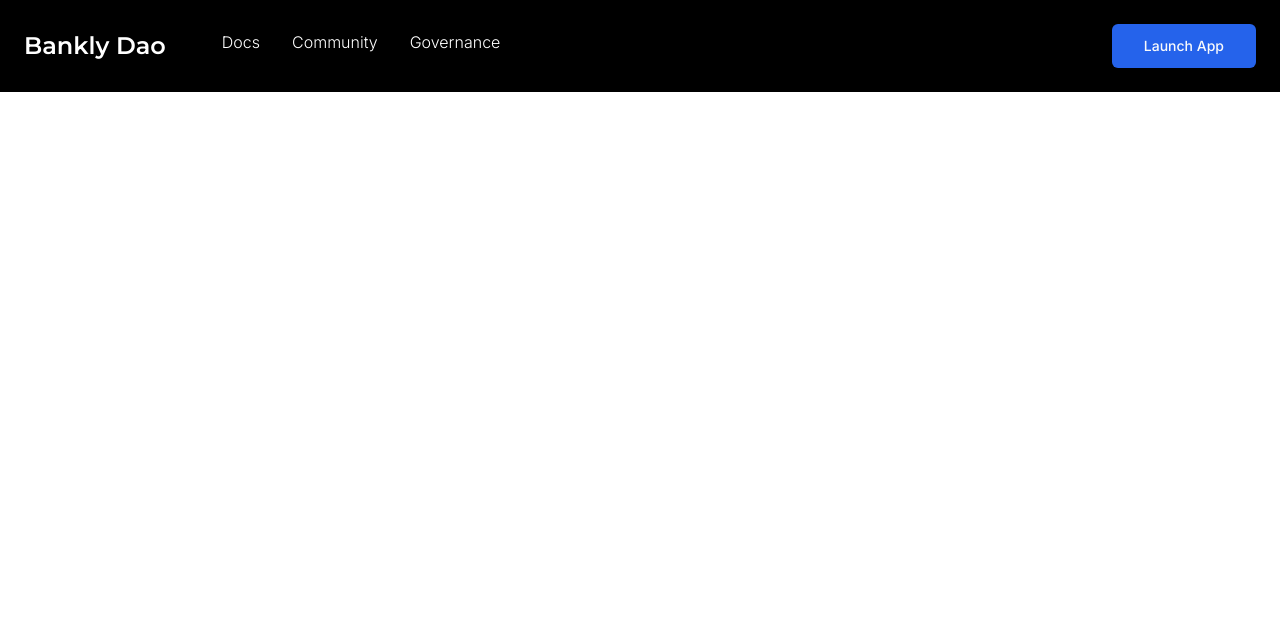
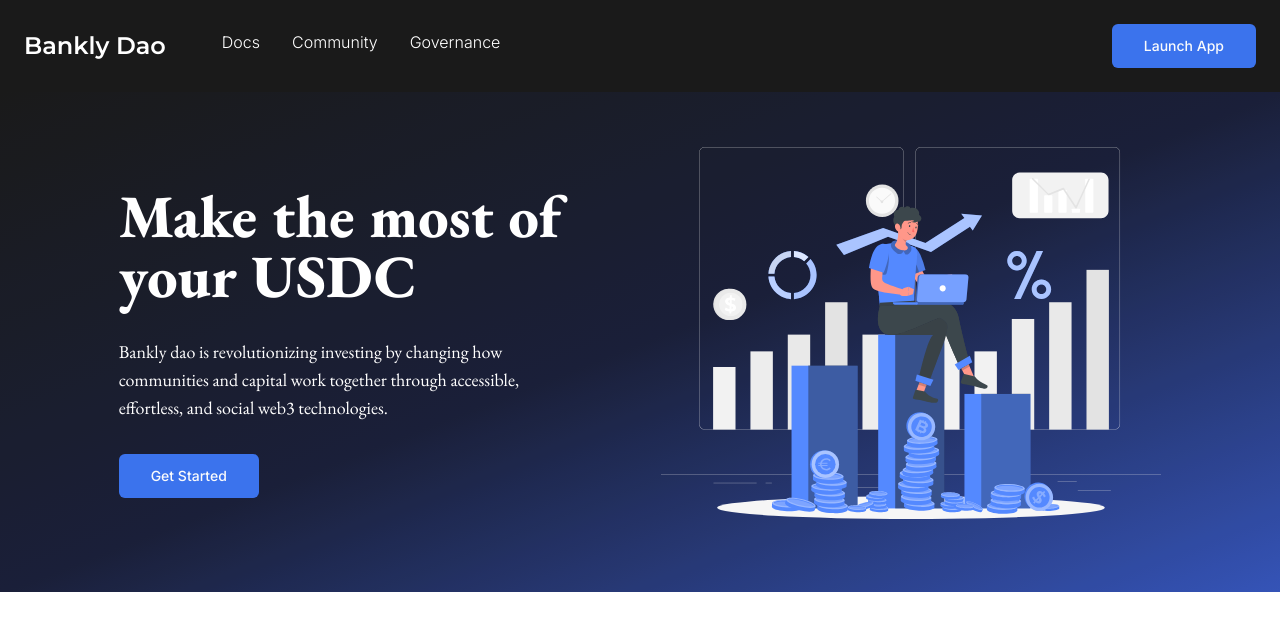
Before and after one commit to Ernesto-tha-great/bankly-dao, a Next.js app: page / in a window 1280 px wide. Shown: the top 630 px of the page. Built offline with nearby package versions, Linux system fonts and the light colour scheme.

Commit message:
hero done

```diff
--- a/app/(landing)/page.tsx
+++ b/app/(landing)/page.tsx
@@ -1,3 +1,4 @@
+import Hero from "@/components/landingPage/Hero";
 import LandingNav from "@/components/landingPage/LandingNav";
 import React from "react";
 
@@ -5,6 +6,7 @@
   return (
     <div className=" h-screen  ">
       <LandingNav />
+      <Hero />
     </div>
   );
 };
--- a/components/landingPage/Hero.tsx
+++ b/components/landingPage/Hero.tsx
@@ -1,7 +1,35 @@
-import React from "react";
+import { cn } from "@/lib/utils";
+import { Montserrat, EB_Garamond } from "next/font/google";
+import { Button } from "../ui/button";
+import Image from "next/image";
 
+const montserrat = EB_Garamond({ weight: "800", subsets: ["latin"] });
+const subFont = EB_Garamond({ weight: "400", subsets: ["latin"] });
 const Hero = () => {
-  return <div className="bg-gradient-to-b from-gray-950 to-blue-800">Hero</div>;
+  return (
+    <div className=" flex justify-evenly items-center  px-6 bg-gradient-to-br from-black via-[#000622] to-blue-800 text-white">
+      <div className="absolute inset-0 bg-white opacity-10"></div>
+      <div className="flex flex-col gap-8">
+        <h1 className={cn("text-6xl max-w-md font-bold", montserrat.className)}>
+          Make the most of your USDC
+        </h1>
+        <h3 className={cn(" text-lg max-w-md", subFont.className)}>
+          Bankly dao is revolutionizing investing by changing how communities
+          and capital work together through accessible, effortless, and social
+          web3 technologies.
+        </h3>
+
+        <div>
+          <Button className="bg-blue-600" size="lg">
+            Get Started
+          </Button>
+        </div>
+      </div>
+      <div className=" ">
+        <Image alt="hero" src="/hero.svg" width={500} height={500} />
+      </div>
+    </div>
+  );
 };
 
 export default Hero;
```
Also changed, not shown: public/hero.svg (added).
